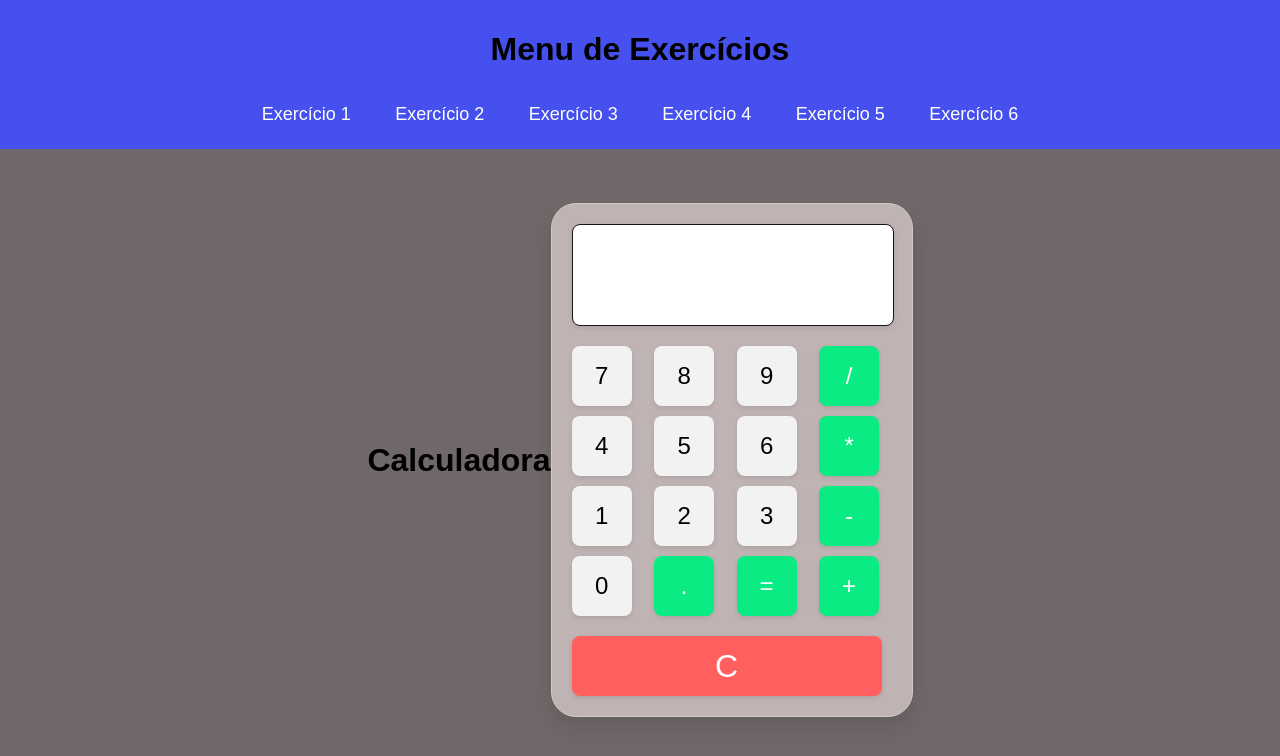
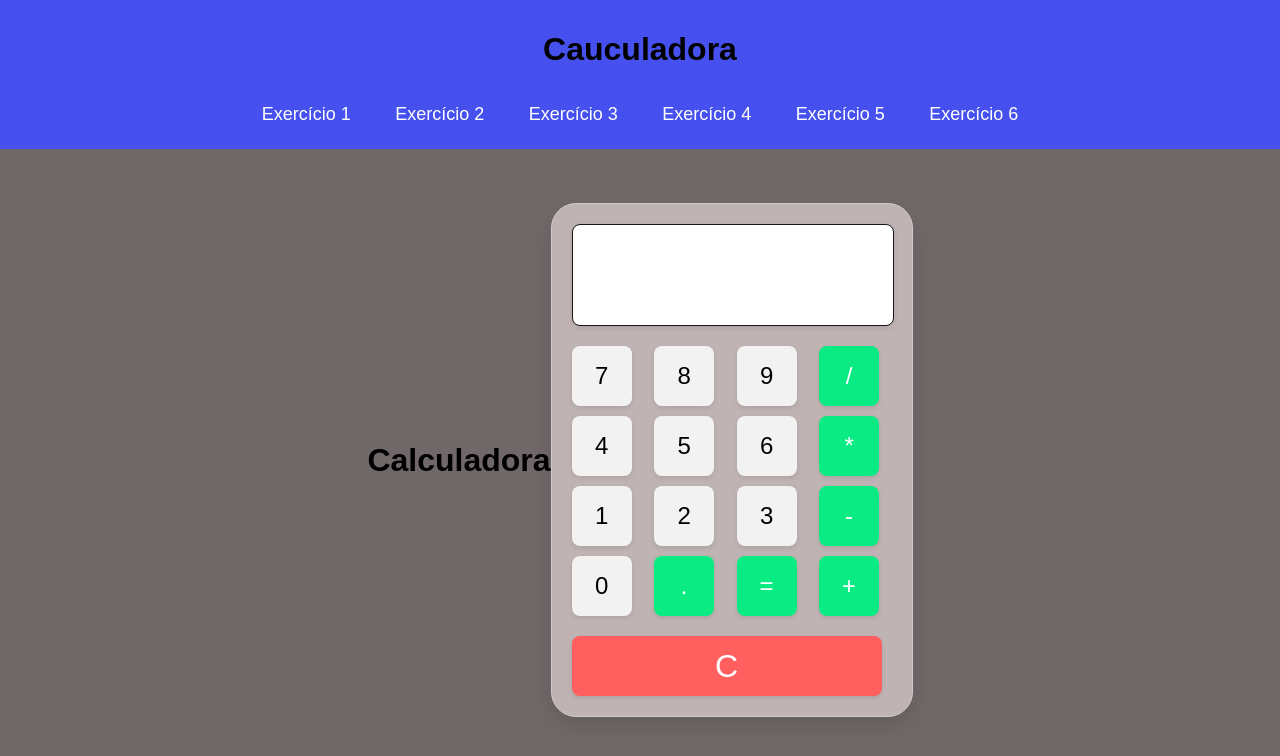
Before and after one commit to EliakinnSilva/exerciciosJs, a plain HTML site: page exercicio6.html in a window 1280 px wide. Drawn offline with Linux system fonts and the light colour scheme.

Commit message:
Atualizei tudo

```diff
--- a/exercicio6.html
+++ b/exercicio6.html
@@ -9,7 +9,7 @@
 </head>
 <body>
     <div class="navbar">
-        <h1>Menu de Exercícios</h1>
+        <h1>Cauculadora</h1>
         <a href="exercicio1.html">Exercício 1</a>
         <a href="exercicio2.html">Exercício 2</a>
         <a href="exercicio3.html">Exercício 3</a>
```
Also changed, not shown: exercicio5.html (+1 -1 lines).
